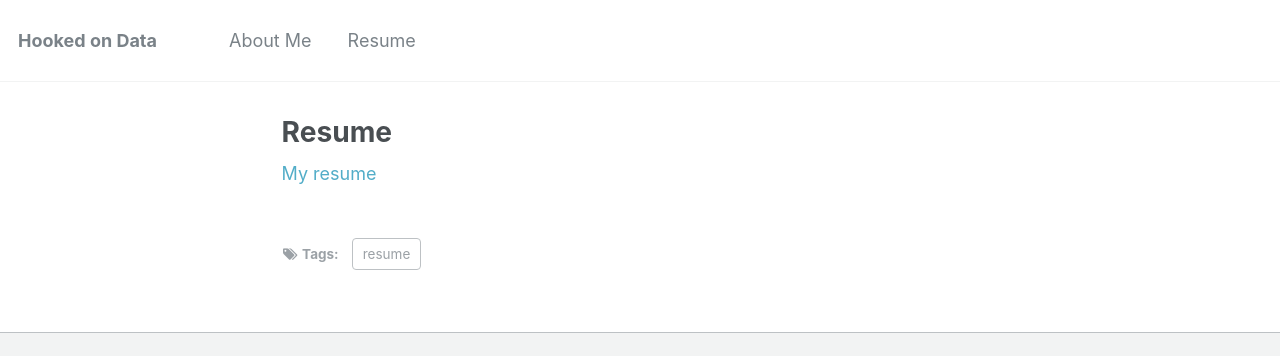
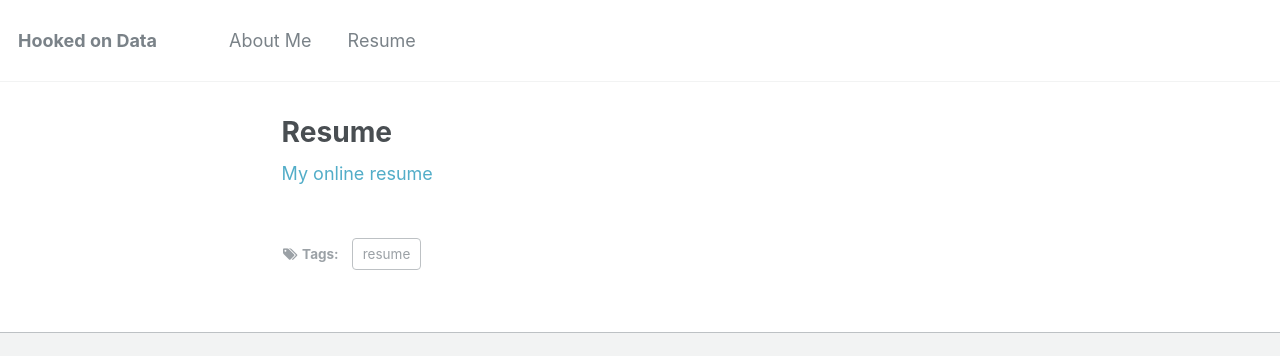
Before and after one commit to roywangtw/roywangtw.github.io, a Jekyll site: the page built from resume/index.md, in a window 1280 px wide. Shown: the top 356 px of the page. Built offline with Jekyll 4.4.1, drawn with Linux system fonts in a browser that asks for light colours.

Commit message:
Update index.md

```diff
--- a/resume/index.md
+++ b/resume/index.md
@@ -4,4 +4,4 @@ title: Resume
 tags: [resume]
 comments: false
 ---
-[My resume](/files/erobinson_resume.pdf)
+[My online resume](https://www.cakeresume.com/roywang)
```
